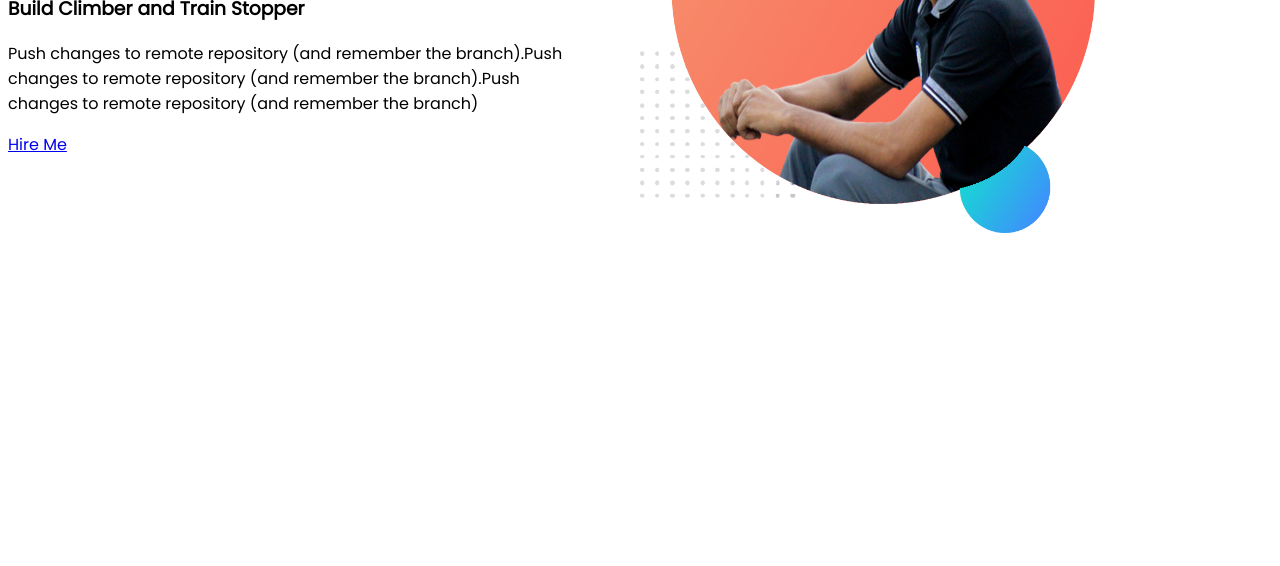
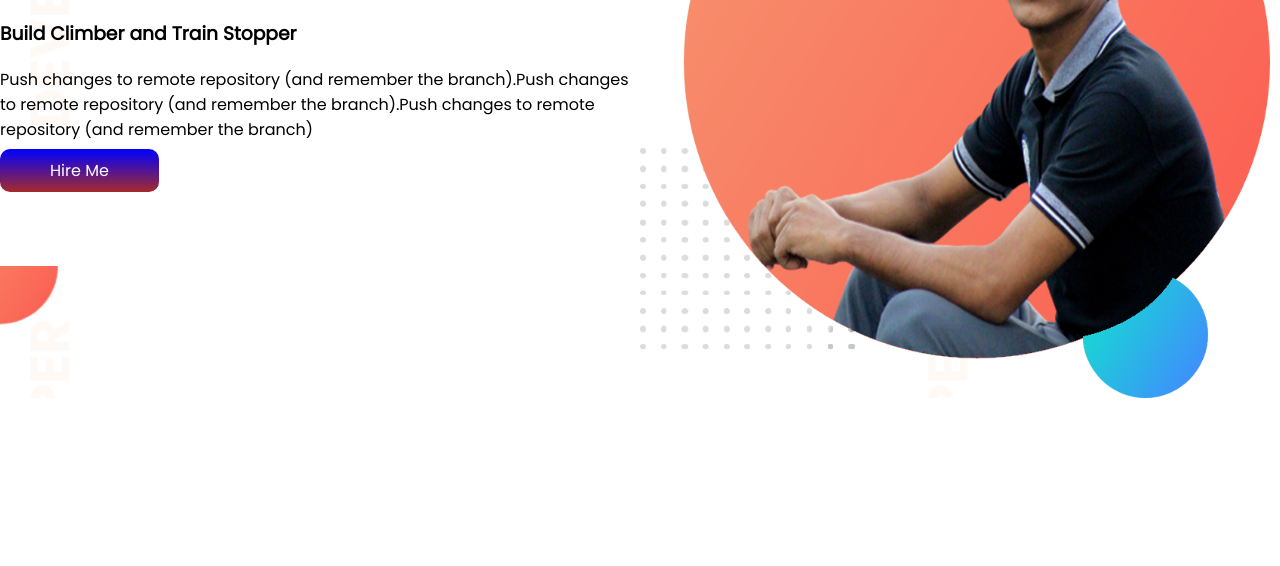
Before and after one commit to ssmdbayzid/developer-protpolio, a plain HTML site: page index.html in a window 1280 px wide. Shown: the part 234-800 px from the top of the page. Drawn offline with Linux system fonts and the light colour scheme.

Commit message:
added html

```diff
--- a/index.html
+++ b/index.html
@@ -11,7 +11,7 @@
 </head>
 
 <body>
-    <section>
+    <section class="top-banner">
         <div class="half-width">
 
             <h1>Welcome To</h1>
@@ -23,7 +23,7 @@
                 remember
                 the branch).Push changes to remote repository (and remember the branch)</p>
 
-            <a href="https://ssmdbayzid.github.io/developer-protpolio/">Hire Me</a>
+            <a class="linked-button" href="https://www.facebook.com/ssmd.bayzid/" target="_blank">Hire Me</a>
         </div>
         <div class="half-width">
             <img src="images/my-pic1.png" alt="">
--- a/style.css
+++ b/style.css
@@ -1,8 +1,13 @@
 body{
     font-family: 'Poppins', sans-serif;
+    margin: 0;
+    padding: 0%;
 }
 h1{
     font-size: 40px;
+    margin-top: 50px;
+    margin-left: 20px;
+
 }
 .orange-color{
     color: orange;
@@ -12,9 +17,19 @@ section{
 }
 .half-width{
     width:50%;
-    padding-right: 5%;
+    padding-right: 10px;
 }
 .half-width img{
-    width: 80%;
+    width: 100%;
     height: 100%;
 }
+.linked-button{
+    text-decoration: none;
+    color: white;
+    background-image: linear-gradient(blue, brown);
+    padding: 10px 50px;
+    border-radius: 10px;
+}
+.top-banner{
+    background-image: url(images/top-banner.png);
+}
```
